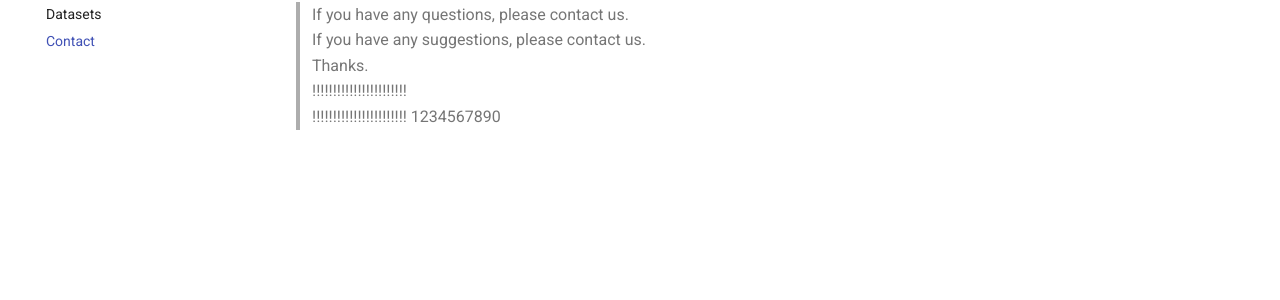
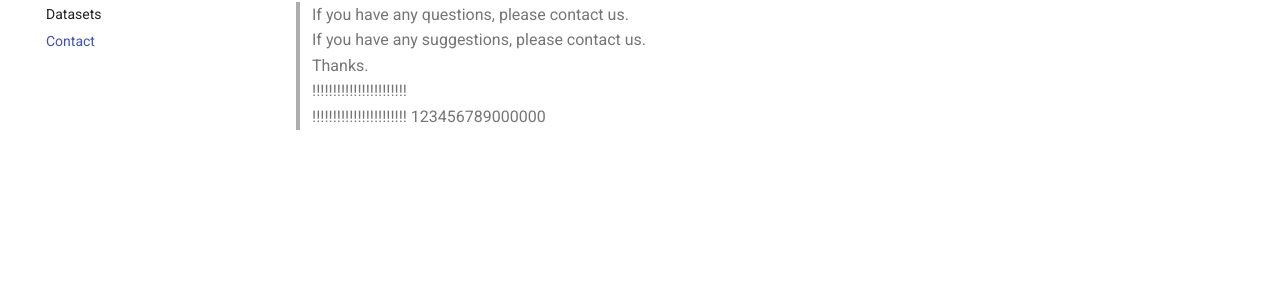
Before and after one commit to ICS-Datasets/website_datasets, an MkDocs documentation site: the page built from docs/contact.md, in a window 1280 px wide. Shown: the part 178-478 px from the top of the page. Built offline with MkDocs 1.6.1 and Material for MkDocs 9.7.7, drawn with Linux system fonts in a browser that asks for light colours.

Commit message:
A new commit

```diff
--- a/docs/contact.md
+++ b/docs/contact.md
@@ -4,4 +4,4 @@
 > Thanks.
 > !!!!!!!!!!!!!!!!!!!!!!!
 > !!!!!!!!!!!!!!!!!!!!!!!
-> 1234567890
+> 123456789000000
```
